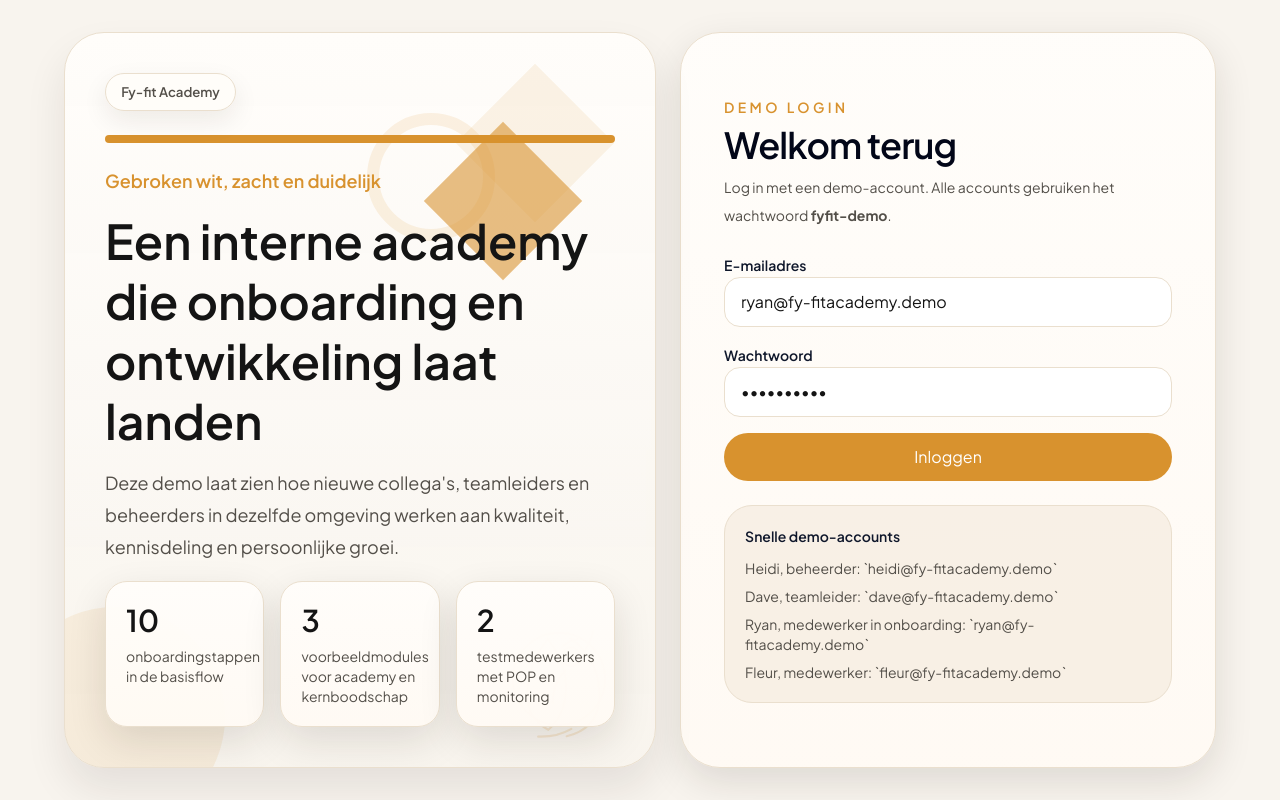
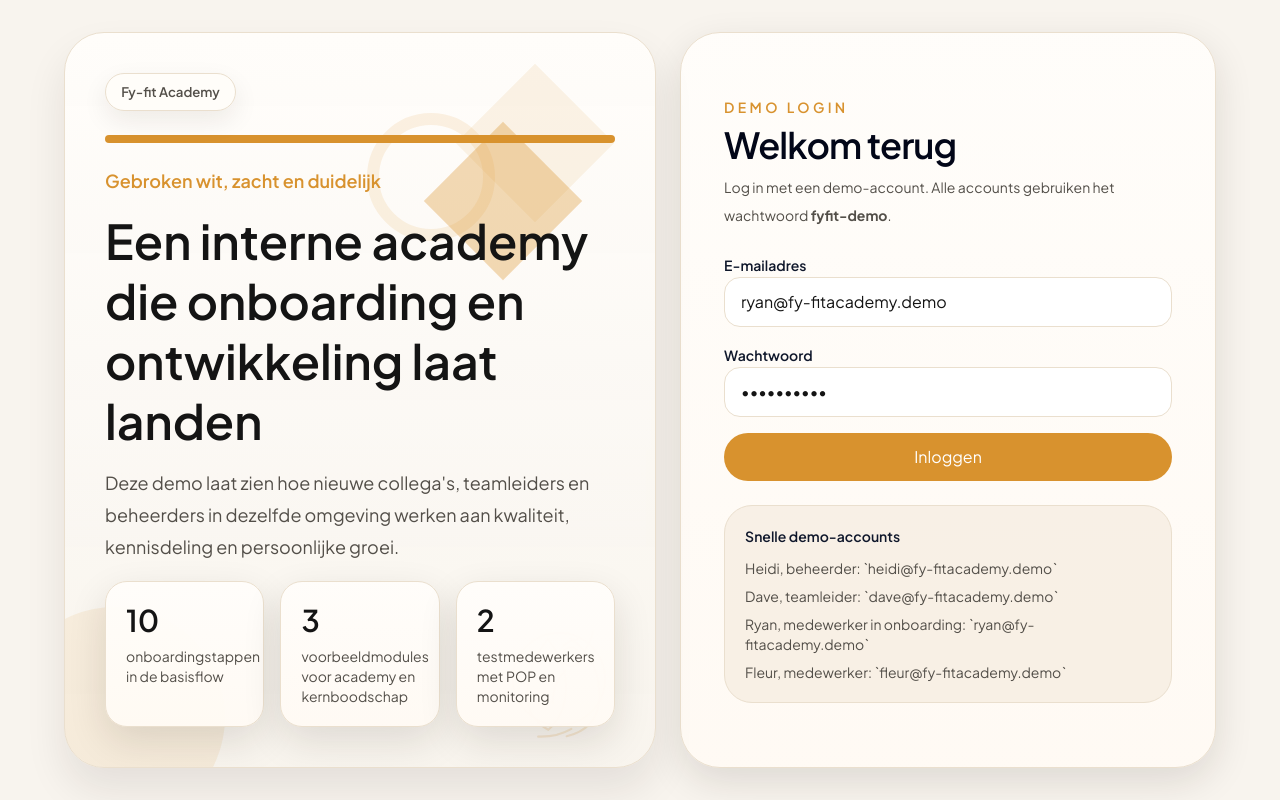
Before and after one commit to luuksmeekens94-hash/fy-fit-academy, a Next.js app: page /login in a window 1280 px wide. Built offline with nearby package versions, Linux system fonts and the light colour scheme; no server answers.

Commit message:
Make login diamond more transparent

```diff
--- a/src/app/globals.css
+++ b/src/app/globals.css
@@ -148,8 +148,7 @@ textarea {
 .diamond-shape {
   position: absolute;
   transform: rotate(45deg);
-  background: var(--brand);
-  opacity: 0.58;
+  background: rgba(216, 146, 46, 0.38);
 }
 
 .frost-panel {
```
